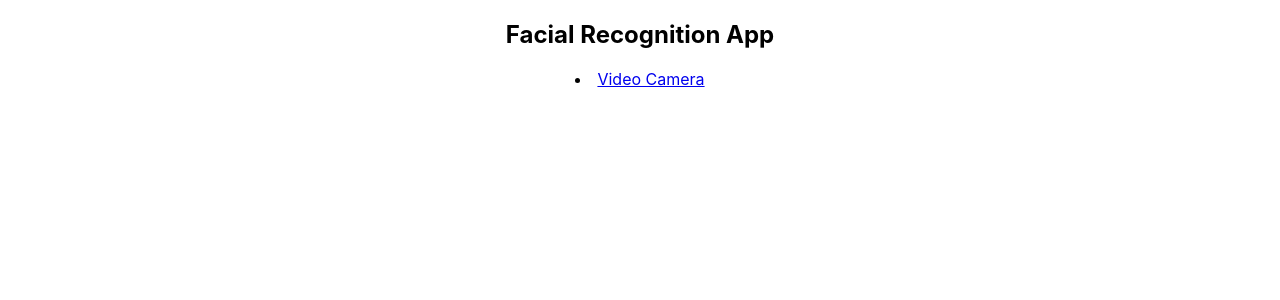
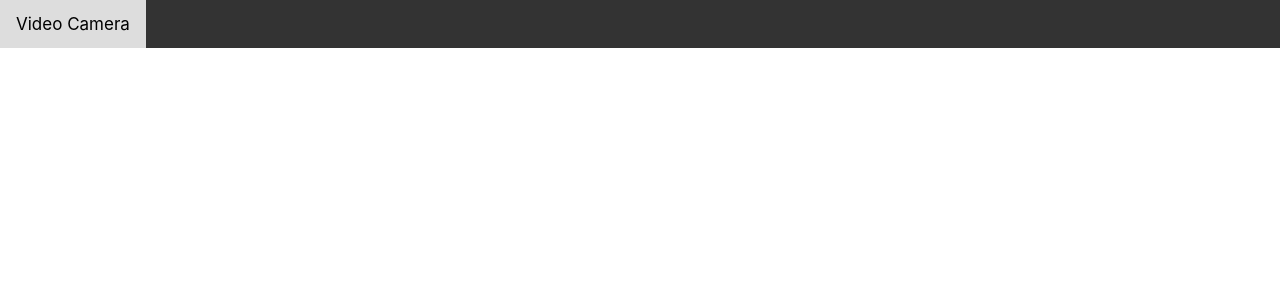
Before and after one commit to revathi1995/react-amplify-app, a React (Create React App) app: page / in a window 1280 px wide. Shown: the top 300 px of the page. Built offline with nearby package versions, Linux system fonts and the light colour scheme.

Commit message:
Add files via upload

```diff
--- a/src/App.css
+++ b/src/App.css
@@ -30,3 +30,54 @@
     transform: rotate(360deg);
   }
 }
+
+/* Add a black background color to the top navigation */
+.Navbar {
+  background-color: #333;
+  overflow: hidden;
+}
+
+/* Style the links inside the navigation bar */
+.Navbar a {
+  float: left;
+  color: #f2f2f2;
+  text-align: center;
+  padding: 14px 16px;
+  text-decoration: none;
+  font-size: 17px;
+}
+
+/* Change the color of links on hover */
+.Navbar a:hover {
+  background-color: #ddd;
+  color: black;
+}
+
+/* Add a color to the active/current link */
+.Navbar a.active {
+  background-color: #4caf50;
+  color: white;
+}
+
+/* Simple CSS Spinner for Loading */
+.loading {
+  display: inline-block;
+  width: 50px;
+  height: 50px;
+  border: 5px solid rgba(190, 128, 181, 0.5);
+  border-radius: 50%;
+  border-top-color: #be80b5;
+  animation: spin 0.5s ease-in-out infinite;
+  -webkit-animation: spin 0.5s ease-in-out infinite;
+}
+
+@keyframes spin {
+  to {
+    -webkit-transform: rotate(360deg);
+  }
+}
+@-webkit-keyframes spin {
+  to {
+    -webkit-transform: rotate(360deg);
+  }
+}
--- a/src/App.js
+++ b/src/App.js
@@ -3,7 +3,7 @@ import { Route, Router } from 'react-router-dom';
 import createHistory from 'history/createBrowserHistory';
 import './App.css';
 
-import Home from './views/Home';
+import Header from './components/Header';
 
 import VideoInput from './views/VideoInput';
 
@@ -13,7 +13,7 @@ class App extends Component {
       <div className="App">
         <Router history={createHistory({ basename: process.env.PUBLIC_URL })}>
           <div className="route">
-            <Route exact path="/" component={Home} />
+            <Header/>
             <Route exact path="/camera" component={VideoInput} />
           </div>
         </Router>
--- /dev/null
+++ b/src/components/Header.js
@@ -0,0 +1,16 @@
+import React, { Component } from 'react';
+import { Link } from 'react-router-dom';
+
+class Header extends Component {
+  render() {
+    return (
+      <header>
+        <div className="Navbar">
+          <Link to="/camera">Video Camera</Link>
+        </div>
+      </header>
+    );
+  }
+}
+
+export default Header;
```
